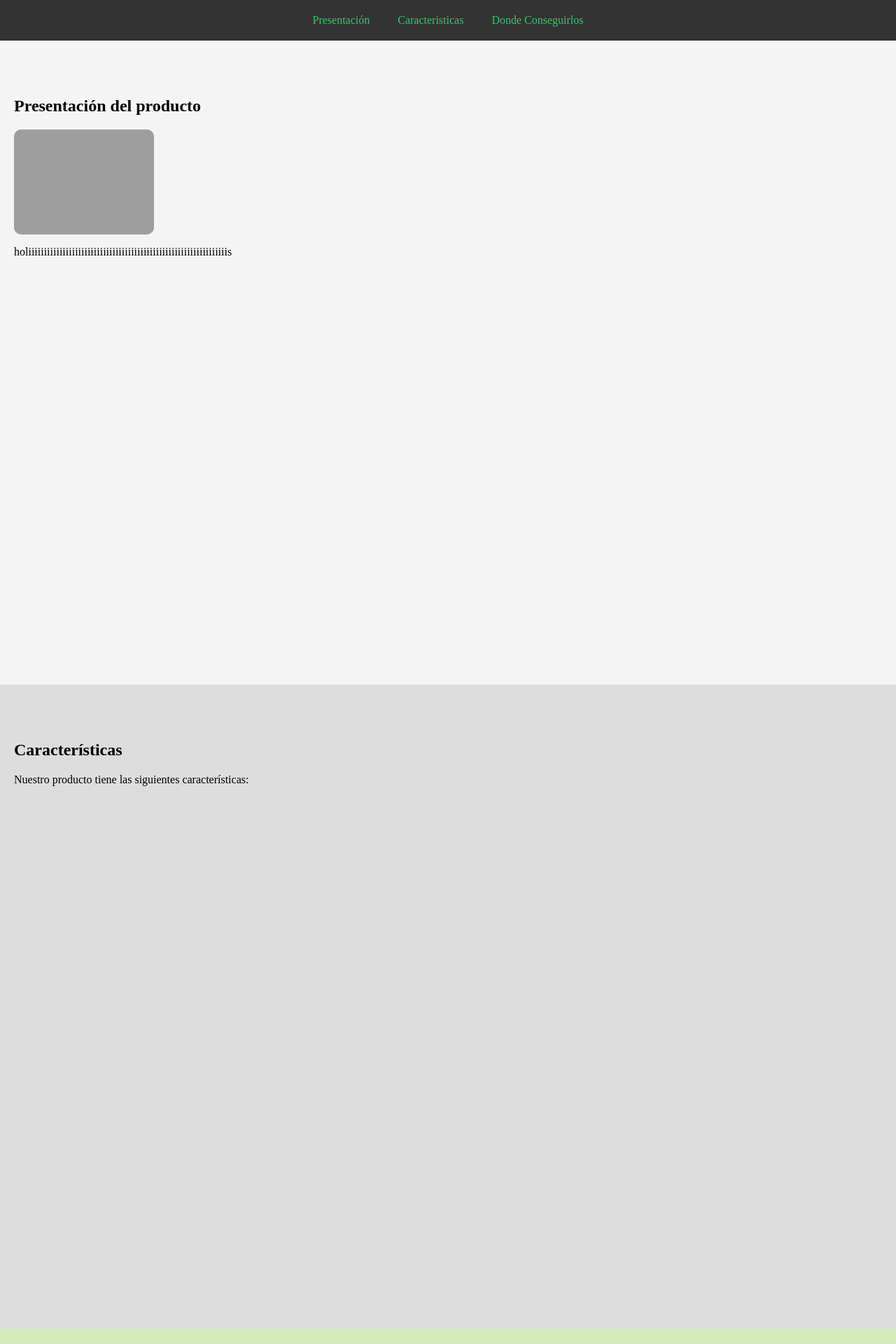
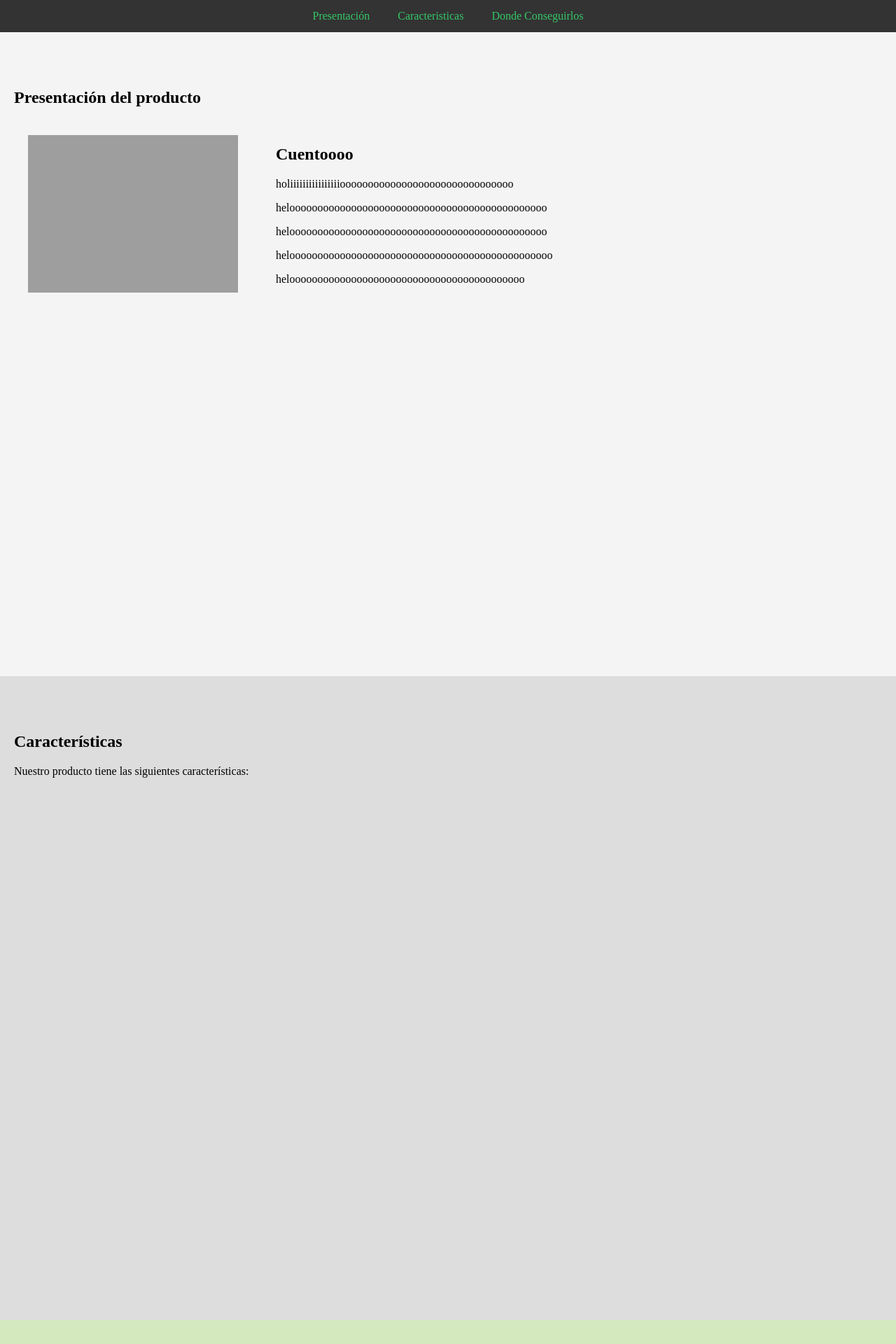
Before and after one commit to MariaJDC/Portafolio, a PHP site: page / in a window 1280 px wide. Shown: the top 1920 px of the page at 70% size. Run offline with PHP 8.4, Linux system fonts and the light colour scheme; some web fonts are replaced; grey boxes are pictures that could not be loaded.

Commit message:
estructura de text, nav e imag

```diff
--- a/index.html
+++ b/index.html
@@ -22,8 +22,17 @@
 
     <section id="present">
         <h1>Presentación del producto</h1>
-        <img class="mi-imagen" src="horaDeAventura.jpg" alt="Imagen de Hora de Aventura">
-        <p class="texto-derecha"> holiiiiiiiiiiiiiiiiiiiiiiiiiiiiiiiiiiiiiiiiiiiiiiiiiiiiiiiiiiiiiiiis</p>
+        <div class="contenedorImagenText">
+            <img class="imagen_presentacion" src="horaDeAventura.jpg" alt="Imagen de Hora de Aventura">
+            <div class="textos">
+                <h1>Cuentoooo</h1>
+                <p> holiiiiiiiiiiiiiiiiooooooooooooooooooooooooooooooo</p>
+                <p>heloooooooooooooooooooooooooooooooooooooooooooooo</p>
+                <p>heloooooooooooooooooooooooooooooooooooooooooooooo</p>
+                <p>helooooooooooooooooooooooooooooooooooooooooooooooo</p>
+                <p>heloooooooooooooooooooooooooooooooooooooooooo</p>
+            </div>
+        </div>
     </section>
 
 
--- a/style.css
+++ b/style.css
@@ -4,7 +4,7 @@
 
 header {
     background-color: #333;
-    padding: 10px;
+    padding: 0;
     position: sticky;
     top: 0;
 }
@@ -15,23 +15,14 @@
     padding: 0;
     display: flex;
     justify-content:center;
-}
 
-li a {
-    display:block;
-    color: #ffffff;
-    text-align: center;
-    text-decoration: none;
-    padding: 10px 20px;
-    margin-block: 0;
 }
 
 nav ul li a {
     color: rgb(52, 201, 104);
+    padding: 14px 20px;
     text-decoration: none;
-    padding: 10px 20px;
-    margin: 0;
-
+    display:block;
 }
 
 nav ul li a:hover {
@@ -55,9 +46,29 @@
     background-color: #d4e9bd;
 }
 
+.contenedorImagenText{
 
-.mi-imagen {
     display: flex;
-    max-width: 200px;
-    border-radius: 10px;
+    align-items: center;
+    gap: 20px;
 }
+
+.imagen_presentacion{
+    width: 300px;
+    height: auto;
+    border-radius: 5px;
+    padding: 14px 20px;
+}
+
+.textos{
+    color: rgb(0, 0, 0);
+    text-align: left;
+    padding: 14px;
+}
+/*.demasTextos{
+    position: absolute;
+    top: 150px;
+    right: 20px;
+    color: rgb(0, 0, 0);
+    padding: 5px 10px;
+}*/
```
